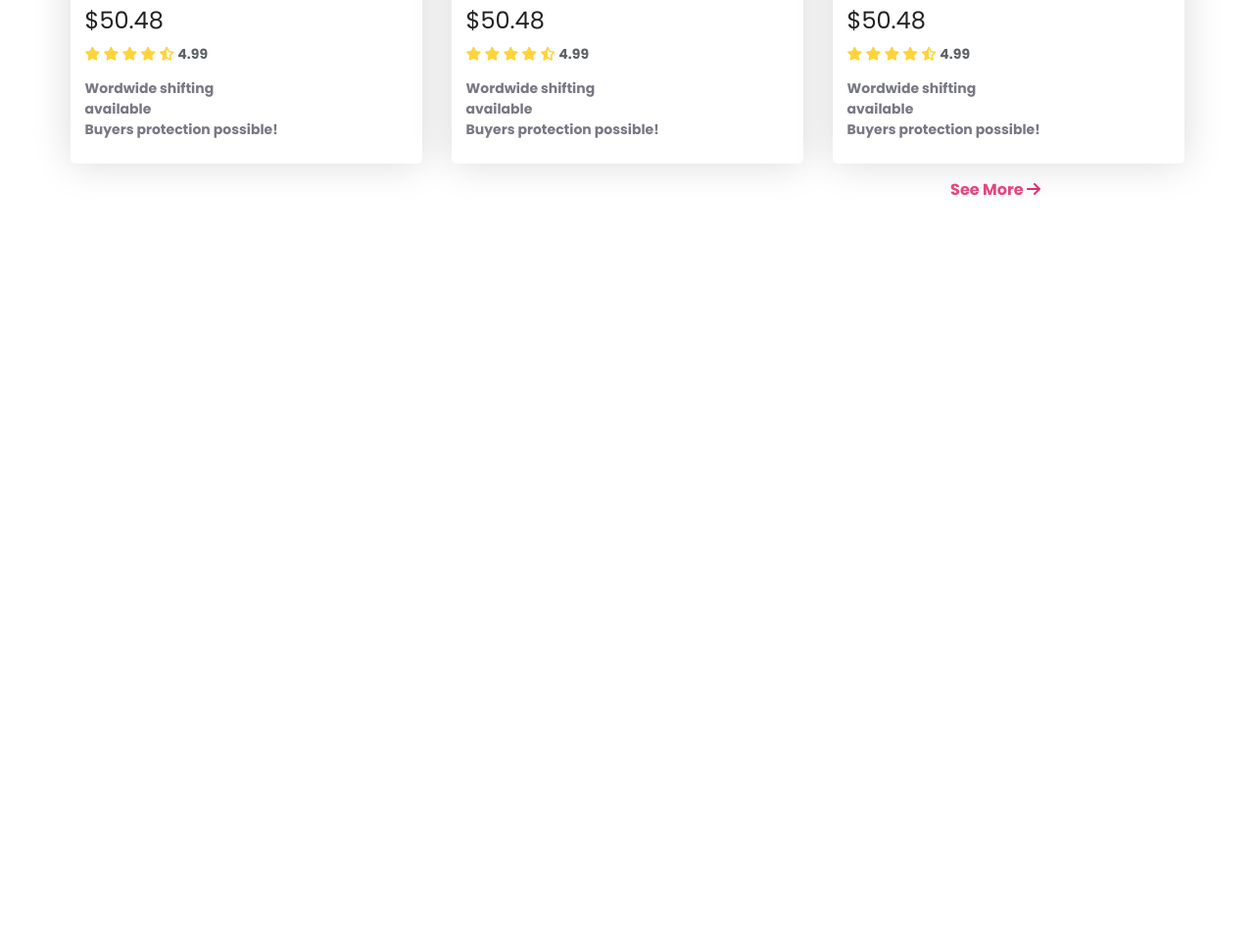
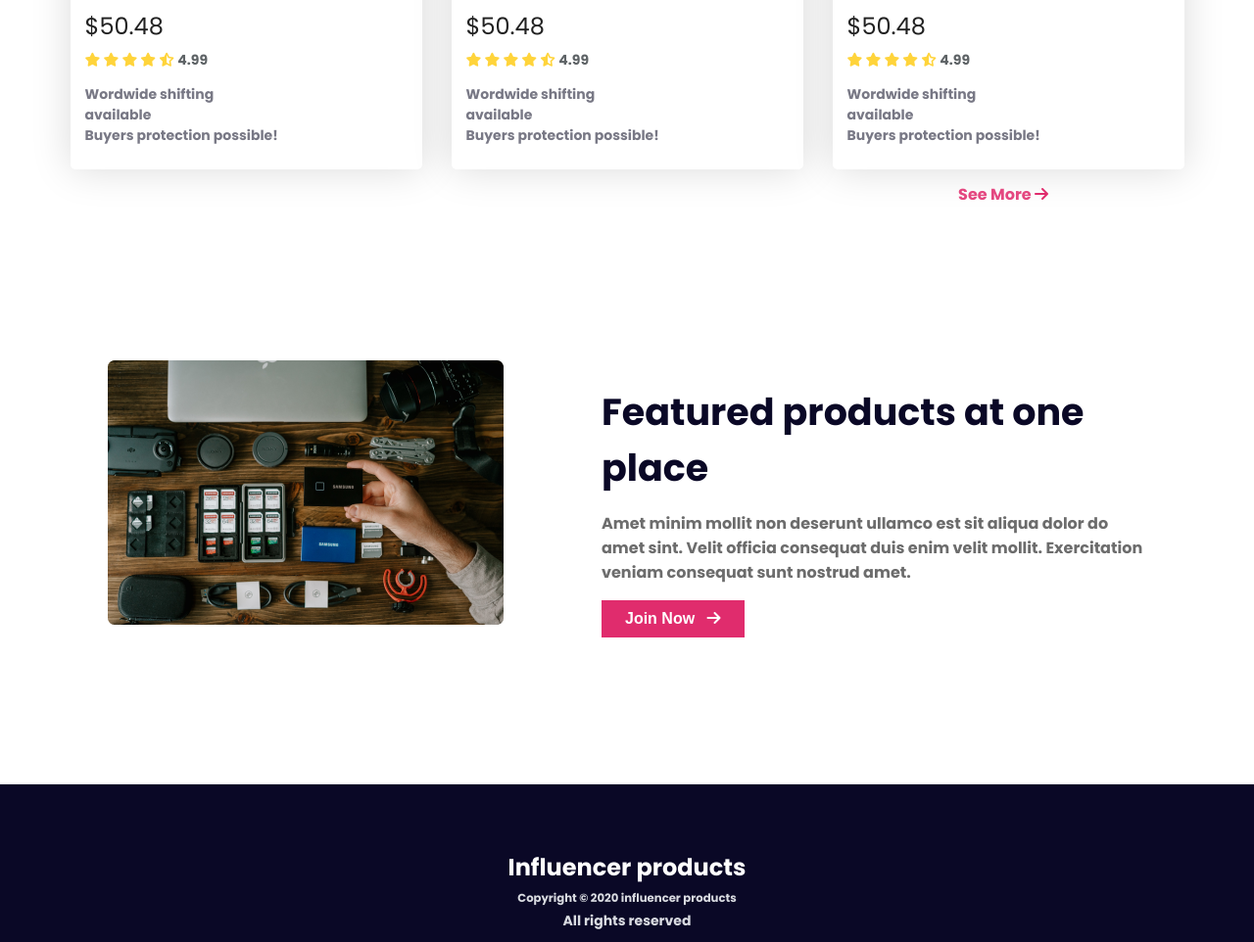
Before and after one commit to AsibHasanRiyad/influencer-gear-main, a plain HTML site: page index.html in a window 1280 px wide. Shown: the part 2357-3319 px from the top of the page at 98% size. Before the commit the page ends 2633 px from the top, so only its background shows below. Drawn offline with Linux system fonts and the light colour scheme; a web font is replaced by a local one.

Commit message:
complete all section

```diff
--- a/index.html
+++ b/index.html
@@ -153,9 +153,34 @@
             </div>
             <h1 class="see-more">See More  <i class="fa-solid fa-arrow-right" style="color:rgba(224, 44, 109, 1)"></i></h1>
         </section>
+        <!-- featured section -->
+        <section>
+            <div class="featured">
+             <div class="featured-image">
+                <img src="images/gear.png" alt="">
+             </div>
+             <div class="featured-content">
+                <h1 class="featured-title">
+                    Featured products at one place
+                </h1>
+                <p class="featured-details">
+                    Amet minim mollit non deserunt ullamco est sit aliqua dolor do amet sint. Velit officia consequat duis enim velit mollit. Exercitation veniam consequat sunt nostrud amet.
+                </p>
+                <button class="button-primary button-featured"> <span class="text">Join Now</span> <i class="fa-solid fa-arrow-right" style="color: #ffffff;"></i> </button>
+             </div>
+            </div>
+        </section>
     </main>
     <footer>
-
+        <h1 class="footer-title">Influencer products</h1>
+        <p class="ownership"><small>Copyright © 2020  influencer products</small></p>
+        <p class="reserved">All rights reserved</p>
+        <div class="icon">
+            <i class="fa-brands fa-instagram" style="color: #ffffff;"></i>
+            <i class="fa-solid fa-basketball" style="color: #ffffff;"></i>
+            <i class="fa-brands fa-twitter" style="color: #ffffff;"></i>
+            <i class="fa-brands fa-youtube" style="color: #ffffff;"></i>
+        </div>
     </footer>
 </body>
 </html>
--- a/styles/stylel.css
+++ b/styles/stylel.css
@@ -1,6 +1,7 @@
 /* shared style */
 body{
     font-family: 'Poppins', sans-serif;
+    margin: 0;
 }
 .button-primary{
     padding: 0.625em 1.5em;
@@ -159,6 +160,67 @@ hr{
     font-size: 16px;
     font-weight: 700;
 }
+/* featured section */
+.featured{
+    display: flex;
+    justify-content: space-around;
+    align-items: center;
+    gap: 100px;
+    margin: 150px -100px;
+}
+.featured-title{
+    color: #0A0826;
+    font-size: 38px;
+    font-weight: 700;
+    margin-bottom: 0px;
+}
+.featured-details{
+    color: #6C6C6C;
+    font-size: 16px;
+    font-weight: 700;
+    margin-top: 16px;
+    margin-bottom: 16px;
+}
+.button-featured{
+    border-radius: 0px;
+}
+
+/* footer */
+footer{
+    background: #0A0826;
+    color: white;
+    text-align: center;
+    padding: 50px 0;
+}
+.footer-title{
+    color: #FFF;
+    font-size: 24px;
+    font-weight: 700;
+    margin-bottom: 0;
+}
+.ownership{
+    color: var(--text-gray-300, #D9DBE1);
+    font-size: 14px;
+    font-weight: 700;
+    margin-top: 3px;
+    margin-bottom: 0;
+}
+.reserved{
+    color: var(--text-gray-300, #D9DBE1);
+    font-size: 14px;
+    font-weight: 700;
+    margin-top: 3px;
+}
+.icon i{
+    margin-left: 16px;
+}
+
+
+
+
+
+
+
 
 @media screen and (max-width:576px){
     header{
@@ -210,9 +272,29 @@ hr{
         grid-template-columns:  1fr;
         margin: 0px 5%;
 }
+/* featured */
+    .featured{
+        flex-direction: column-reverse;
+        margin: 0 5%;
+        gap: 40px;
+        text-align: center;
+    }
+    .featured-image img{
+        width: 100%;
+    }
+    .featured-title{
+    font-size: 24px;
+    }
+    footer{
+        margin-top: 50px;
+    }
 }
 
 @media screen and (min-width:576px) and (max-width:992px){
+    main{
+        /* margin: 20px 100px; */
+        margin: 20px 30px;
+    }
     .carousel{
         flex-direction: column-reverse;
         padding: 20px;
@@ -245,5 +327,12 @@ hr{
         grid-template-columns:  repeat(2,1fr);
         margin: 0px 5%;
     }
-
+/* featured */
+.featured{
+    margin: 0 5%;
+    gap: 30px;
 }
+.featured-title{
+    font-size: 28px;
+    }
+}
```
